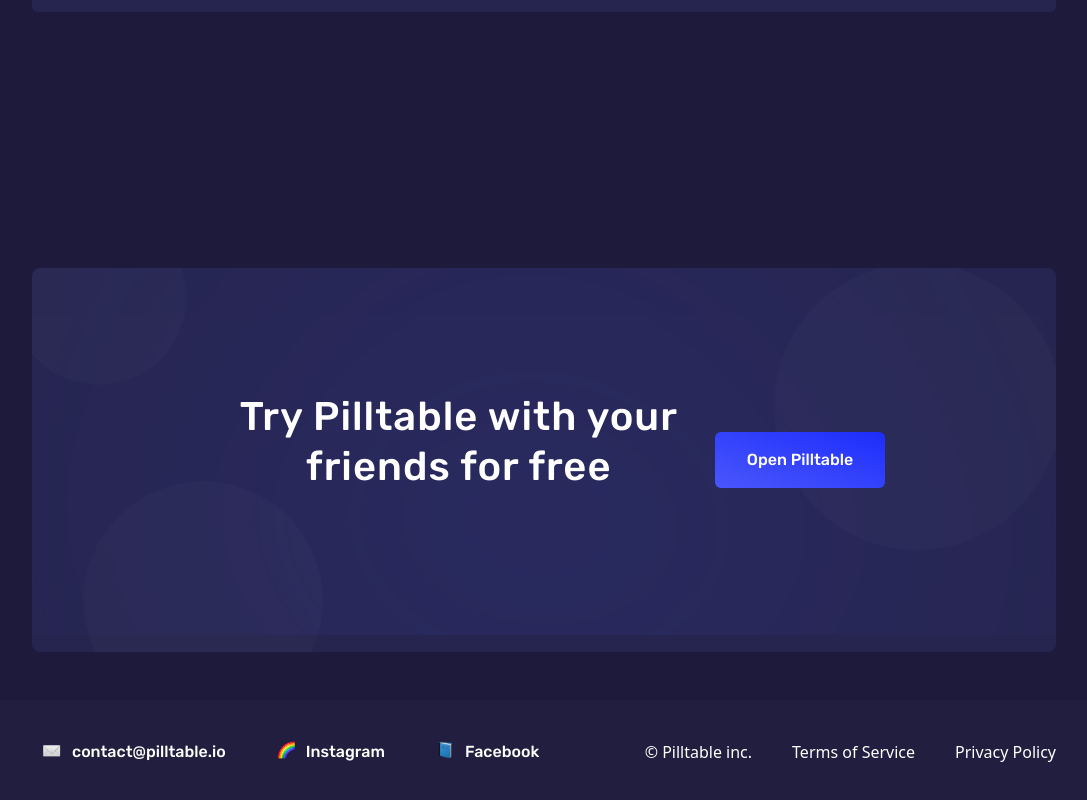
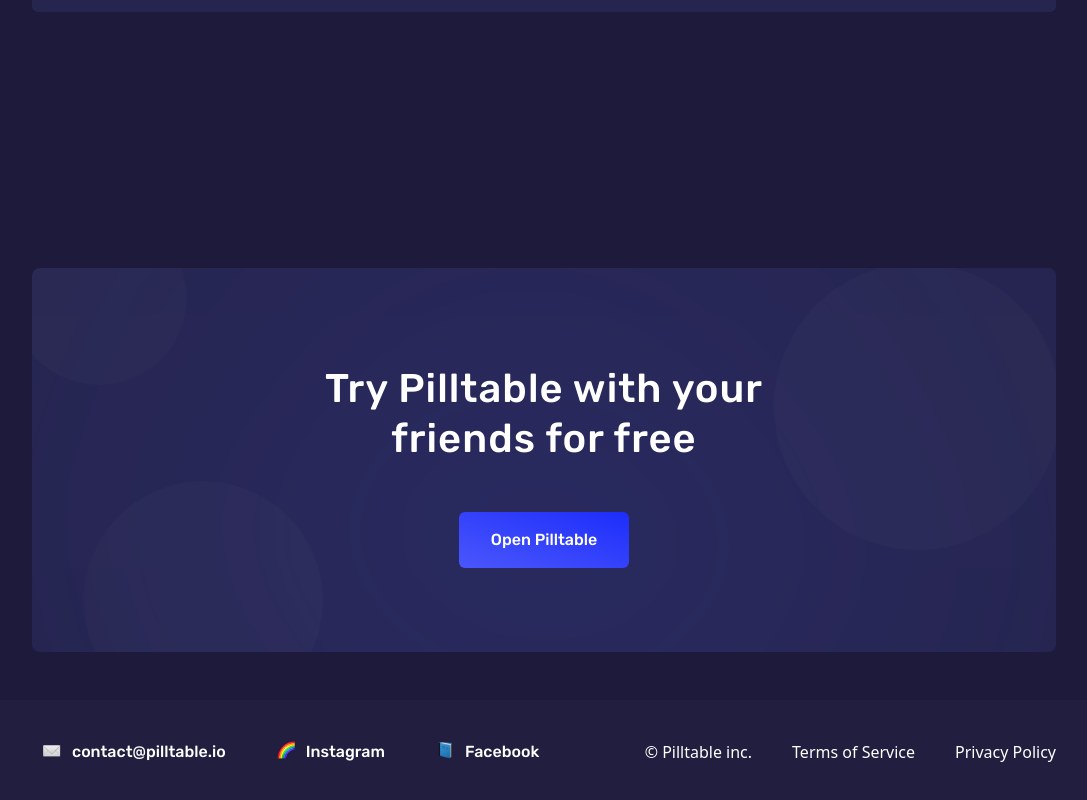
Before and after one commit to TheRealPolatic/pilltable-website, a Nuxt app: page / in a window 1280 px wide. Shown: the part 7815-8615 px from the top of the page, without its empty margins (96-1183 px from the left). Built offline with nearby package versions, Linux system fonts and the light colour scheme; what tailwindcss-gradients would draw is missing.

Commit message:
Fixed CTA button being to the right of the text

```diff
--- a/components/Cta/CtaSection.vue
+++ b/components/Cta/CtaSection.vue
@@ -1,13 +1,9 @@
 <template>
-
-  <div
-    class="relative overflow-hidden h-96 flex justify-center items-center bg-primary w-full my-12 rounded-lg"
-  >
-
+  <div class="relative overflow-hidden h-96 flex justify-center items-center bg-primary w-full my-12 rounded-lg">
     <svg
       class="absolute top-0 w-full"
       width="1111"
-      height="367"
+      height="397"
       viewBox="0 0 1111 367"
       fill="none"
       xmlns="http://www.w3.org/2000/svg"
@@ -36,23 +32,14 @@
         </filter>
       </defs>
     </svg>
-    <div
-      class="absolute bg-opacity-elements rounded-full animation-space-float-2 left-0 -top-20 w-44 h-44"
-    ></div>
-    <div
-      class="absolute bg-opacity-elements rounded-full animation-space-float-3 left-20 -bottom-10 w-60 h-60"
-    ></div>
+    <div class="absolute bg-opacity-elements rounded-full animation-space-float-2 left-0 -top-20 w-44 h-44"></div>
+    <div class="absolute bg-opacity-elements rounded-full animation-space-float-3 left-20 -bottom-10 w-60 h-60"></div>
+    <div class="absolute bg-opacity-elements rounded-full animation-space-float -top-10 -right-10 w-72 h-72"></div>
 
-    <div
-      class="absolute bg-opacity-elements rounded-full animation-space-float -top-10 -right-10 w-72 h-72"
-    ></div>
-
-
-    <h2 class="lg:w-1/2 md:w-2/3 w-4/5 text-center leading-tight z-10">
-      Try Pilltable with your friends for free
-    </h2>
-    <Button text="Open Pilltable" secondary="true" />
-
+    <div class="flex flex-col items-center justify-center">
+      <h2 class="md:w-2/3 w-4/5 text-center leading-tight z-10">Try Pilltable with your friends for free</h2>
+      <Button text="Open Pilltable" secondary="true" link="/try-now" />
+    </div>
   </div>
 </template>
 
```
